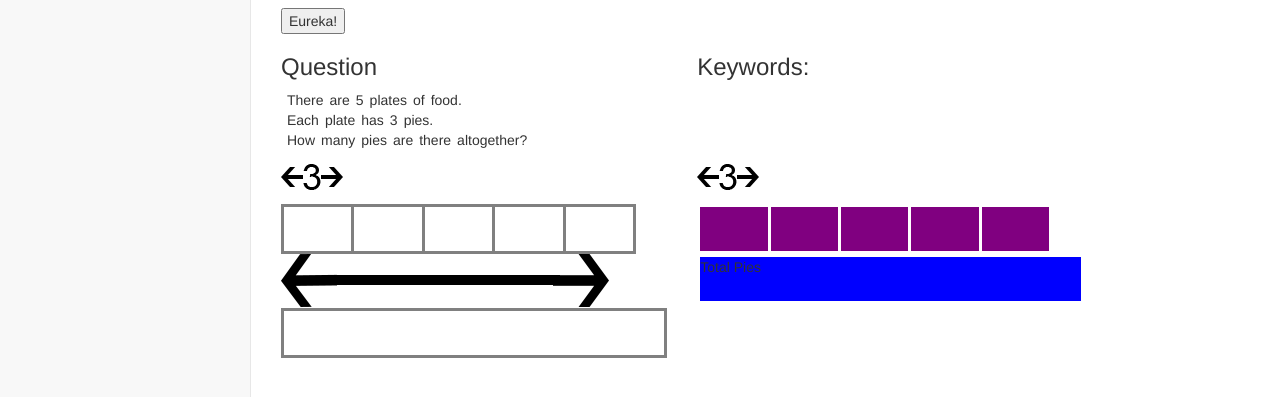
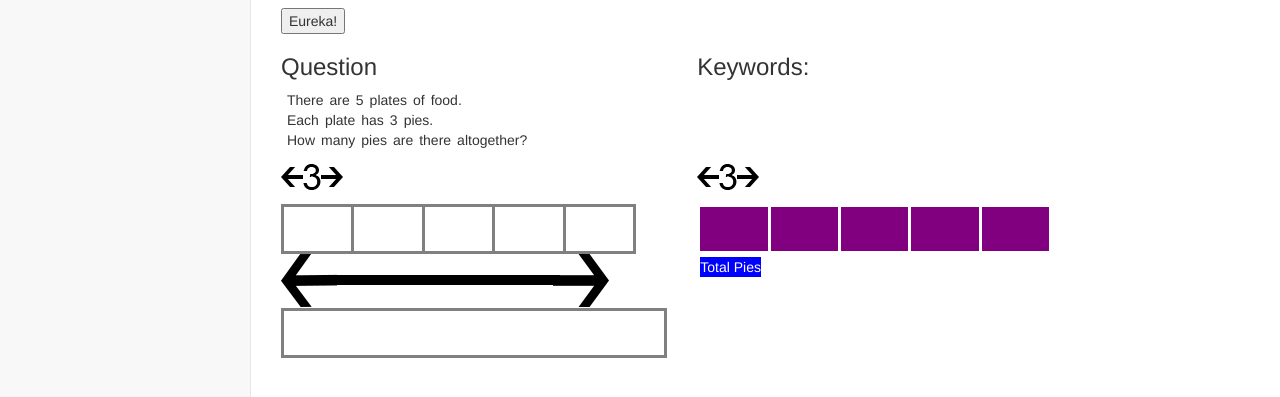
Before and after one commit to vic-kailiu/dip_test, a plain HTML site: page Working/question_generation.html in a window 1280 px wide. Both pictures are taken after a click on the button "Eureka!". Shown: the part 153-550 px from the top of the page. Drawn offline with Linux system fonts and the light colour scheme.

Commit message:
totalbox

```diff
--- a/Working/css/questions.css
+++ b/Working/css/questions.css
@@ -48,4 +48,14 @@
 	height: 100%;
 	width: 100%;
 	background-color: blue;
+	#position: absolute;
+	#top: 50%;
+	display: table-cell;
+	vertical-align: middle;
 }
+
+.center_text {
+	#position: relative;
+	#top: -50%;
+	color:white;
+}
--- a/Working/js/sb-admin-2.js
+++ b/Working/js/sb-admin-2.js
@@ -122,7 +122,7 @@ function generateQuestion() {
 	}
 	content += "</div>"
 	dragDiv.innerHTML += content;
-	dragDiv.innerHTML += "<div class='boxtotalpiesmodel'><div id='totalpiesmodel'>Total Pies</div></div>"
+	dragDiv.innerHTML += "<div class='boxtotalpiesmodel'><div id='totalpiesmodel'><div class='center_text'>Total Pies</div></div></div>"
 
 
 }
```
